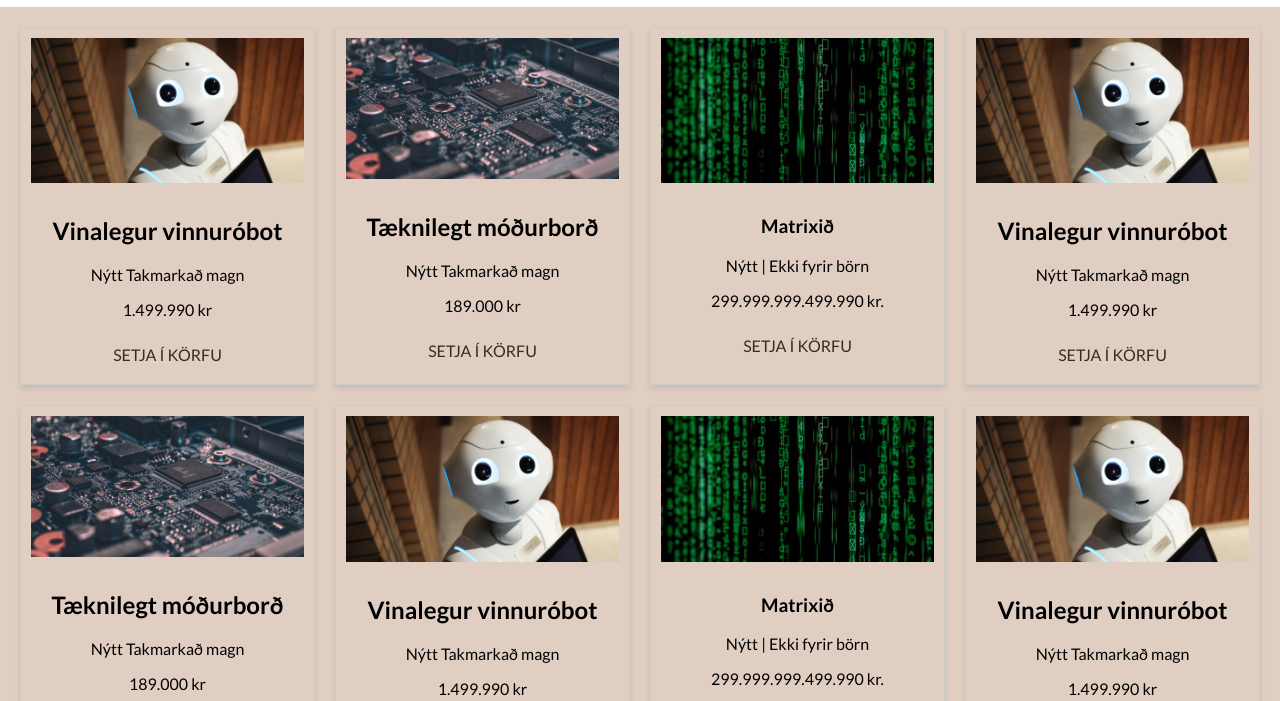
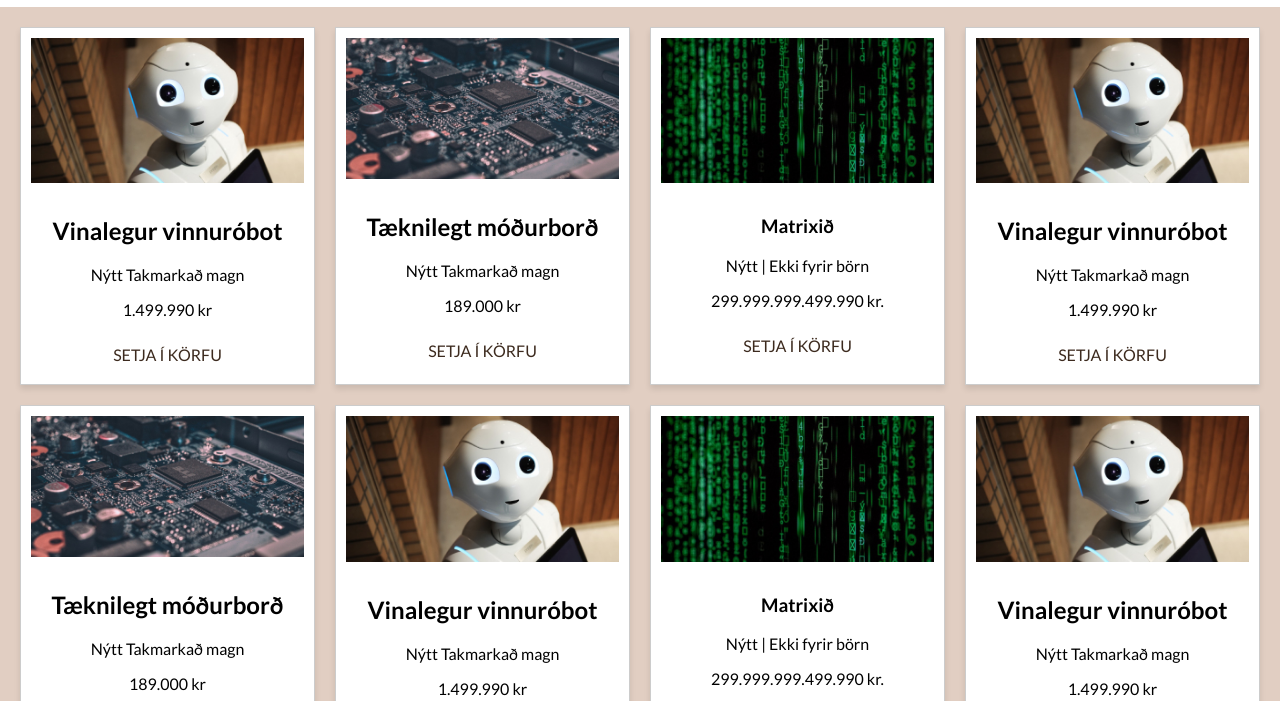
Before and after one commit to edilinga/hopurinn, a website: page vorulisti.html in a window 1280 px wide. Shown: the part 82-783 px from the top of the page. Drawn offline with Linux system fonts and the light colour scheme; a web font is replaced by a local one.

Commit message:
breytti styles

```diff
--- a/styles/styles.css
+++ b/styles/styles.css
@@ -254,6 +254,7 @@ footer .footer-copyright {
   padding: 10px;
   text-align: center;
   box-shadow: 0 4px 6px rgba(0, 0, 0, 0.1);
+  background-color: #ffffff;
 }
 
 .item img {
```
